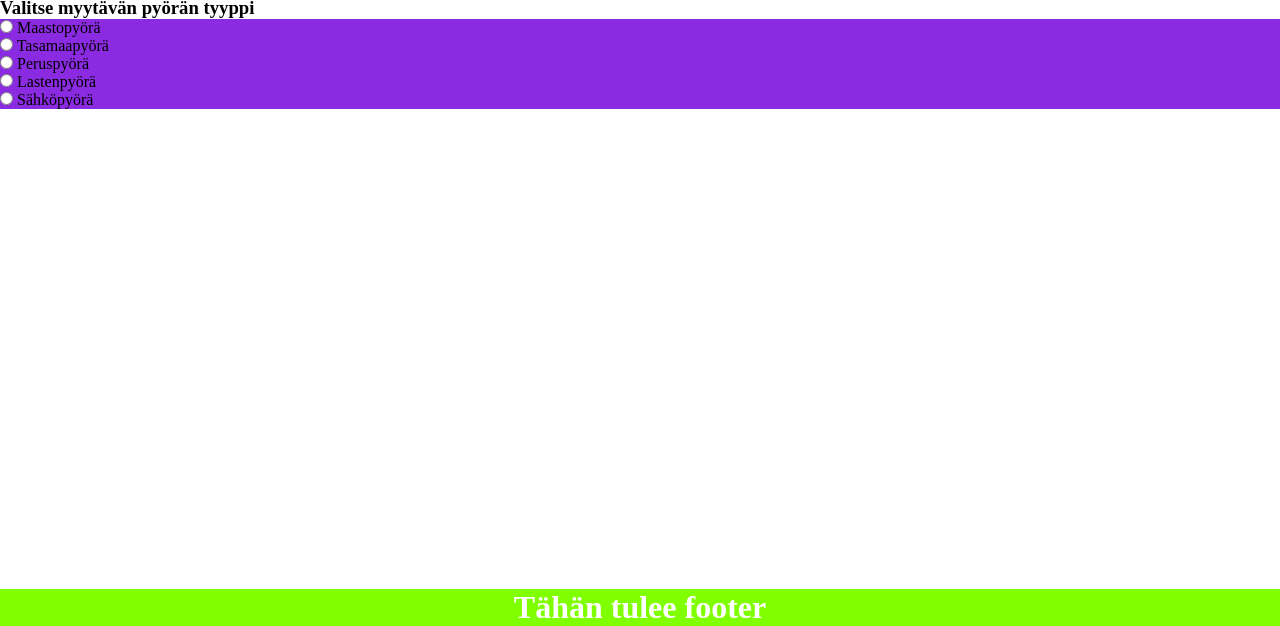
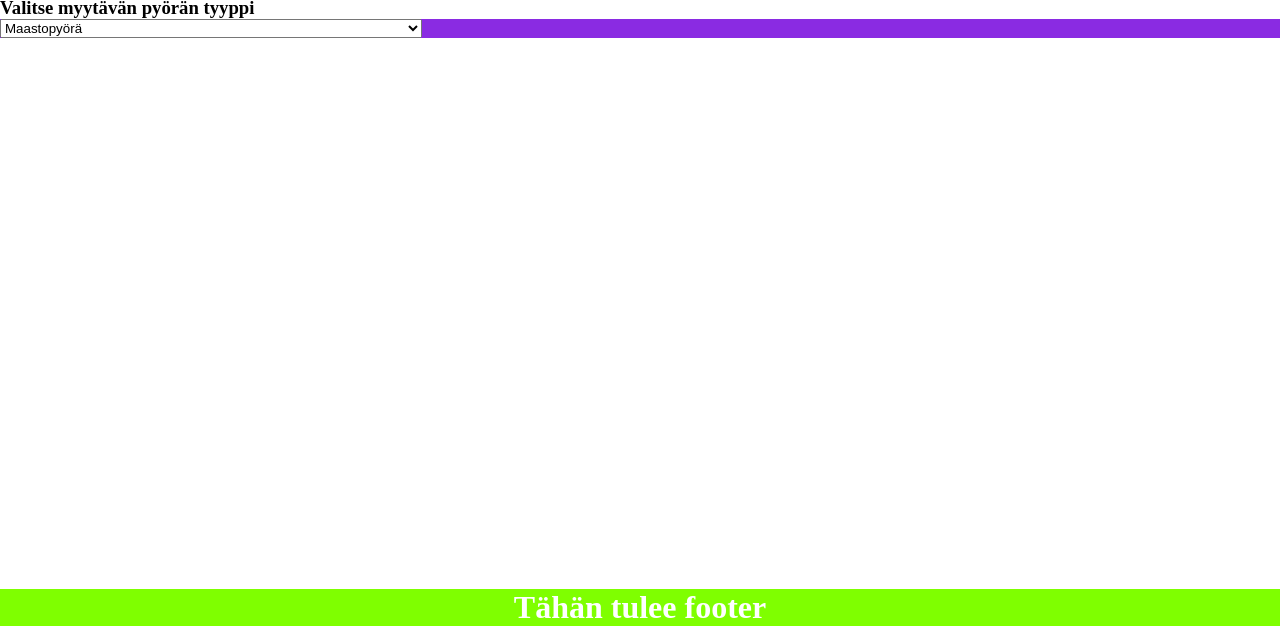
Before and after one commit to vonbiiverhausen/fillarinetti, a plain HTML site: page post_form.html in a window 1280 px wide. Shown: the part 174-800 px from the top of the page. Drawn offline with Linux system fonts and the light colour scheme.

Commit message:
made a mtb menu on leave post page

```diff
--- a/post_form.html
+++ b/post_form.html
@@ -40,13 +40,16 @@
     </div>
 
     <div class="posts_container">
-        <form action="">
-            <input type="radio" name="bikeType" value="mtb"> Maastopyörä<br>
-            <input type="radio" name="bikeType" value="mtb"> Tasamaapyörä<br>
-            <input type="radio" name="bikeType" value="mtb"> Peruspyörä<br>
-            <input type="radio" name="bikeType" value="mtb"> Lastenpyörä<br>
-            <input type="radio" name="bikeType" value="mtb"> Sähköpyörä<br>
-        </form>
+        <select id="mySelect" onchange="myFunction()">
+            <option value="mtb">Maastopyörä
+            <option value="roadbike">Tasmaapyörä
+            <option value="basicBike">Peruspyörä
+            <option value="kidsBike">Lastenpyörä
+            <option value="eBike">Sähköpyörä
+        </select>
+        <div class="form">
+            <p></p>
+        </div>
     </div>
     <div class="footer">
         <h1>Tähän tulee footer </h1>
--- a/scripts/form.js
+++ b/scripts/form.js
@@ -4,3 +4,29 @@ document.getElementById("logo").addEventListener("click", function() {
   window.location = "http://127.0.0.1:5500/index.html";
   console.log("testi");
 });
+function myFunction() {
+  var x = document.getElementById("mySelect").value;
+
+  if (x === "mtb") {
+    console.log("toimii");
+    let div = document.querySelector(".form");
+    let element = document.createElement("select");
+    let firstItem = document.createElement("option");
+    let secondItem = document.createElement("option");
+    let thirdItem = document.createElement("option");
+    let fourthItem = document.createElement("option");
+    let noSuspesionNode = document.createTextNode("Täysjäykkä");
+    let frontSuspensionNode = document.createTextNode("Etujousto");
+    let fullSuspensionNode = document.createTextNode("Täysjousto");
+    let fatbikeNode = document.createTextNode("Fatbike");
+    firstItem.appendChild(noSuspesionNode);
+    secondItem.appendChild(frontSuspensionNode);
+    thirdItem.appendChild(fullSuspensionNode);
+    fourthItem.appendChild(fatbikeNode);
+    element.appendChild(firstItem);
+    element.appendChild(secondItem);
+    element.appendChild(thirdItem);
+    element.appendChild(fourthItem);
+    div.appendChild(element);
+  }
+}
```
